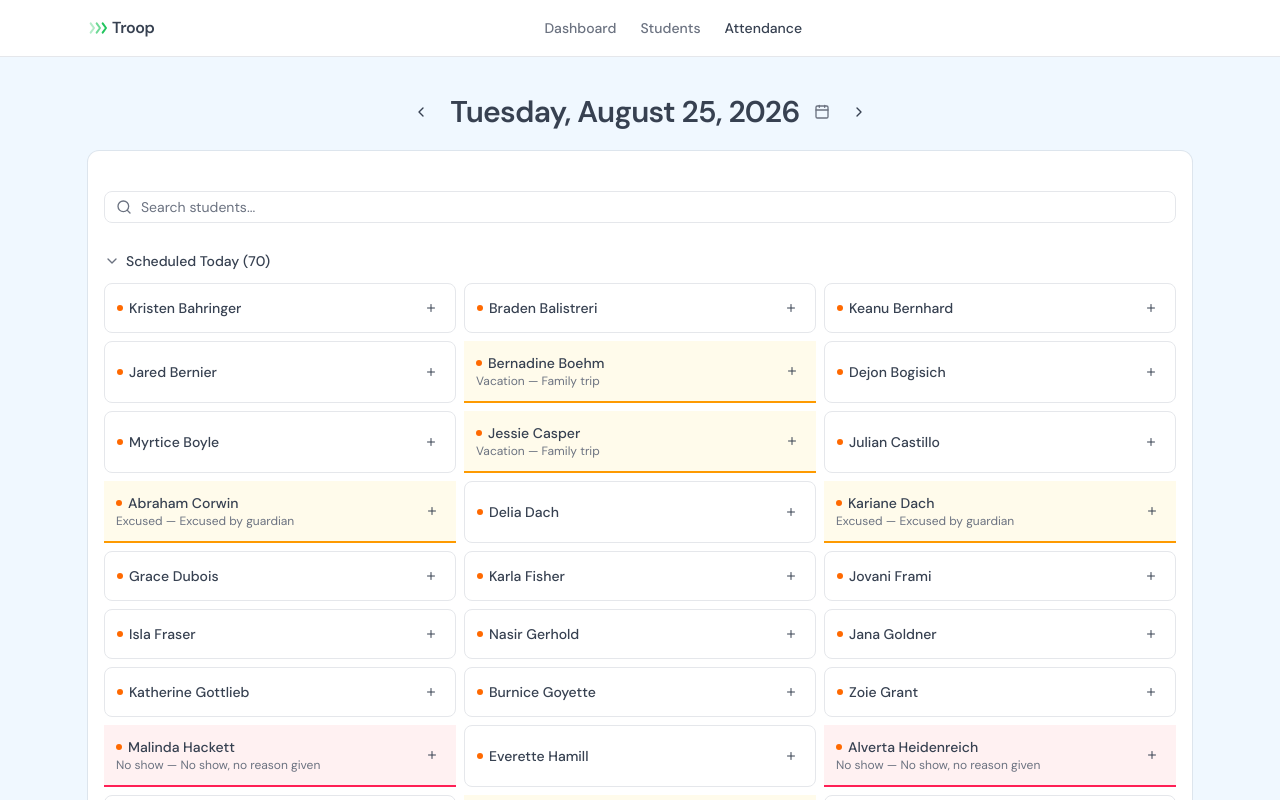
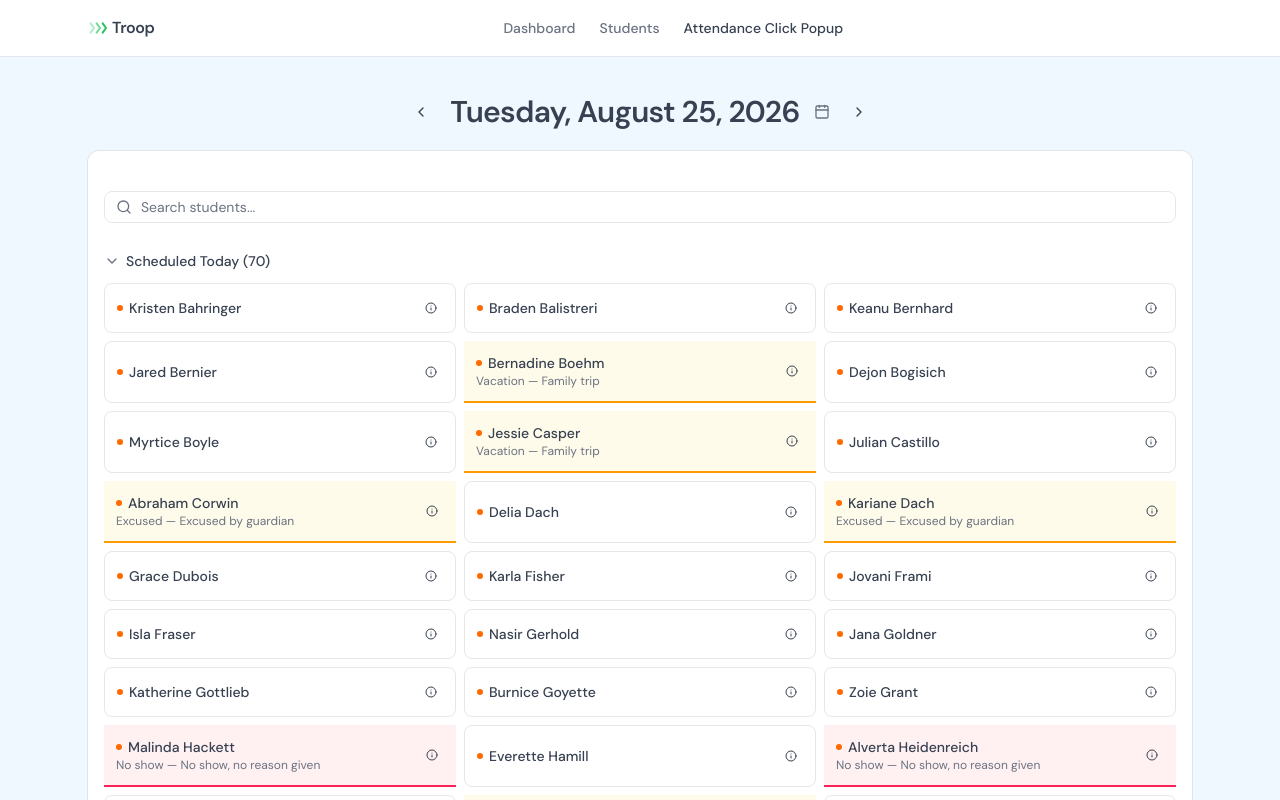
Before and after one commit to pranavkbd/troop-client, a Next.js app: page /attendance in a window 1280 px wide. Shown: the top 800 px of the page. Built offline with nearby package versions, Linux system fonts and the light colour scheme.

Commit message:
feat(attendance): add click-to-open popup roster card prototype

```diff
--- a/src/components/attendance-board.tsx
+++ b/src/components/attendance-board.tsx
@@ -5,7 +5,7 @@ import {
   CalendarIcon,
   ChevronLeftIcon,
   ChevronRightIcon,
-  PlusIcon,
+  InfoIcon,
   SearchIcon,
 } from "lucide-react";
 import { useRouter } from "next/navigation";
@@ -20,6 +20,13 @@ import {
   CollapsiblePanel,
   CollapsibleTrigger,
 } from "@/components/ui/collapsible";
+import {
+  Dialog,
+  DialogContent,
+  DialogFooter,
+  DialogHeader,
+  DialogTitle,
+} from "@/components/ui/dialog";
 import { Input } from "@/components/ui/input";
 import {
   Popover,
@@ -47,6 +54,11 @@ interface CheckedOutEntry {
   checkOutTime: string;
 }
 
+interface PickedUpEntry {
+  student: Student;
+  pickedUpTime: string;
+}
+
 export type ExcusedEntry =
   | { student: Student; kind: "excused"; reason: ExcuseReason; notes?: string }
   | { student: Student; kind: "unknown"; notes?: string };
@@ -66,7 +78,8 @@ type RosterRow =
       reason: ExcuseReason;
       notes?: string;
     }
-  | { status: "unknown"; student: Student; notes?: string };
+  | { status: "unknown"; student: Student; notes?: string }
+  | { status: "picked-up"; student: Student; pickedUpTime: string };
 
 interface AttendanceBoardProps {
   selectedDate: string;
@@ -113,6 +126,22 @@ function formatTime(date: Date) {
   const hours = date.getHours().toString().padStart(2, "0");
   const minutes = date.getMinutes().toString().padStart(2, "0");
   return `${hours}:${minutes}`;
+}
+
+function canCheckIn(status: RosterRow["status"]) {
+  return (
+    status === "not-checked-in" || status === "excused" || status === "unknown"
+  );
+}
+
+function canPickUp(status: RosterRow["status"]) {
+  return (
+    status === "not-checked-in" || status === "excused" || status === "unknown"
+  );
+}
+
+function canCheckOut(status: RosterRow["status"]) {
+  return status === "present";
 }
 
 interface RosterSectionProps {
@@ -189,7 +218,11 @@ export function AttendanceBoard({
     () =>
       new Map(initialExcusedStudents.map((entry) => [entry.student.id, entry])),
   );
+  const [pickedUp, setPickedUp] = useState<Map<string, PickedUpEntry>>(
+    () => new Map(),
+  );
   const [query, setQuery] = useState("");
+  const [popupRow, setPopupRow] = useState<RosterRow | null>(null);
 
   const buildRosterRow = useCallback(
     (student: Student): RosterRow => {
@@ -210,6 +243,14 @@ export function AttendanceBoard({
           checkInTime: presentEntry.checkInTime,
         };
       }
+      const pickedUpEntry = pickedUp.get(student.id);
+      if (pickedUpEntry) {
+        return {
+          status: "picked-up",
+          student,
+          pickedUpTime: pickedUpEntry.pickedUpTime,
+        };
+      }
       const excusedEntry = excused.get(student.id);
       if (excusedEntry) {
         if (excusedEntry.kind === "excused") {
@@ -224,7 +265,7 @@ export function AttendanceBoard({
       }
       return { status: "not-checked-in", student };
     },
-    [present, checkedOut, excused],
+    [present, checkedOut, pickedUp, excused],
   );
 
   function checkInStudent(student: Student) {
@@ -255,6 +296,24 @@ export function AttendanceBoard({
       next.set(studentId, { ...entry, checkOutTime: formatTime(new Date()) });
       return next;
     });
+  }
+
+  function pickUpStudent(student: Student) {
+    setPickedUp((prev) => {
+      const next = new Map(prev);
+      next.set(student.id, { student, pickedUpTime: formatTime(new Date()) });
+      return next;
+    });
+    setExcused((prev) => {
+      if (!prev.has(student.id)) return prev;
+      const next = new Map(prev);
+      next.delete(student.id);
+      return next;
+    });
+  }
+
+  function openInfo(studentId: string) {
+    router.push(`/students/${studentId}`);
   }
 
   const trimmedQuery = query.trim().toLowerCase();
@@ -318,13 +377,59 @@ export function AttendanceBoard({
     activeRows.length +
     inactiveRows.length;
 
+  function renderInfoButton(studentId: string) {
+    return (
+      <Button
+        variant="ghost"
+        size="icon-xs"
+        onClick={(e) => {
+          e.stopPropagation();
+          openInfo(studentId);
+        }}
+      >
+        <InfoIcon className="h-3.5 w-3.5" />
+        <span className="sr-only">Info</span>
+      </Button>
+    );
+  }
+
+  function renderCard({
+    row,
+    className,
+    children,
+  }: {
+    row: RosterRow;
+    className: string;
+    children: React.ReactNode;
+  }) {
+    return (
+      // biome-ignore lint/a11y/useSemanticElements: nests an interactive info button, so it can't itself be a <button>
+      <div
+        key={row.student.id}
+        role="button"
+        tabIndex={0}
+        onClick={() => setPopupRow(row)}
+        onKeyDown={(e) => {
+          if (e.key === "Enter" || e.key === " ") setPopupRow(row);
+        }}
+        className={cn(
+          "flex cursor-pointer items-center justify-between gap-2",
+          className,
+        )}
+      >
+        {children}
+        {renderInfoButton(row.student.id)}
+      </div>
+    );
+  }
+
   function renderRosterCard(row: RosterRow) {
     if (row.status === "present") {
-      return (
-        <div
-          key={row.student.id}
-          className="flex items-center justify-between gap-2 border-x-0 border-t-0 border-b-2 border-green-600 bg-green-50 p-3 dark:border-green-500 dark:bg-green-950/40"
-        >
+      return renderCard({
+        row,
+        className:
+          "border-x-0 border-t-0 border-b-2 border-green-600 bg-green-50 p-3 dark:border-green-500 dark:bg-green-950/40",
+        children: (
           <div className="flex flex-col">
             <span className="flex items-center gap-1.5 text-sm font-medium">
               {scheduledIds.has(row.student.id) && <ExpectedDot />}
@@ -335,23 +440,16 @@ export function AttendanceBoard({
               Checked in {row.checkInTime}
             </span>
           </div>
-          <Button
-            variant="ghost"
-            size="sm"
-            onClick={() => checkOutStudent(row.student.id)}
-          >
-            Check out
-          </Button>
-        </div>
-      );
+        ),
+      });
     }
 
     if (row.status === "checked-out") {
-      return (
-        <div
-          key={row.student.id}
-          className="flex flex-col rounded-lg border bg-muted p-3 text-muted-foreground"
-        >
+      return renderCard({
+        row,
+        className: "rounded-lg border bg-muted p-3 text-muted-foreground",
+        children: (
+          <div className="flex flex-col">
             <span className="flex items-center gap-1.5 text-sm font-medium">
               {scheduledIds.has(row.student.id) && <ExpectedDot />}
               {row.student.firstName} {row.student.lastName}
@@ -361,15 +459,33 @@ export function AttendanceBoard({
               {row.checkInTime} &ndash; {row.checkOutTime}
             </span>
           </div>
-      );
+        ),
+      });
+    }
+
+    if (row.status === "picked-up") {
+      return renderCard({
+        row,
+        className: "rounded-lg border bg-muted p-3 text-muted-foreground",
+        children: (
+          <div className="flex flex-col">
+            <span className="flex items-center gap-1.5 text-sm font-medium">
+              {scheduledIds.has(row.student.id) && <ExpectedDot />}
+              {row.student.firstName} {row.student.lastName}
+              <EnrollmentStatusBadge status={row.student.status} />
+            </span>
+            <span className="text-xs">Picked up {row.pickedUpTime}</span>
+          </div>
+        ),
+      });
     }
 
     if (row.status === "excused") {
-      return (
-        <div
-          key={row.student.id}
-          className="flex items-center justify-between gap-2 border-x-0 border-t-0 border-b-2 border-amber-500 bg-amber-50 p-3 dark:border-amber-400 dark:bg-amber-950/40"
-        >
+      return renderCard({
+        row,
+        className:
+          "border-x-0 border-t-0 border-b-2 border-amber-500 bg-amber-50 p-3 dark:border-amber-400 dark:bg-amber-950/40",
+        children: (
           <div className="flex flex-col">
             <span className="flex items-center gap-1.5 text-sm font-medium">
               {scheduledIds.has(row.student.id) && <ExpectedDot />}
@@ -381,24 +497,16 @@ export function AttendanceBoard({
               {row.notes ? ` — ${row.notes}` : ""}
             </span>
           </div>
-          <Button
-            variant="ghost"
-            size="icon-xs"
-            onClick={() => checkInStudent(row.student)}
-          >
-            <PlusIcon className="h-3.5 w-3.5" />
-            <span className="sr-only">Check in</span>
-          </Button>
-        </div>
-      );
+        ),
+      });
     }
 
     if (row.status === "unknown") {
-      return (
-        <div
-          key={row.student.id}
-          className="flex items-center justify-between gap-2 border-x-0 border-t-0 border-b-2 border-rose-500 bg-rose-50 p-3 dark:border-rose-400 dark:bg-rose-950/40"
-        >
+      return renderCard({
+        row,
+        className:
+          "border-x-0 border-t-0 border-b-2 border-rose-500 bg-rose-50 p-3 dark:border-rose-400 dark:bg-rose-950/40",
+        children: (
           <div className="flex flex-col">
             <span className="flex items-center gap-1.5 text-sm font-medium">
               {scheduledIds.has(row.student.id) && <ExpectedDot />}
@@ -409,38 +517,21 @@ export function AttendanceBoard({
               No show{row.notes ? ` — ${row.notes}` : ""}
             </span>
           </div>
-          <Button
-            variant="ghost"
-            size="icon-xs"
-            onClick={() => checkInStudent(row.student)}
-          >
-            <PlusIcon className="h-3.5 w-3.5" />
-            <span className="sr-only">Check in</span>
-          </Button>
-        </div>
-      );
+        ),
+      });
     }
 
-    return (
-      <div
-        key={row.student.id}
-        className="flex items-center justify-between gap-2 rounded-lg border bg-card p-3"
-      >
+    return renderCard({
+      row,
+      className: "rounded-lg border bg-card p-3",
+      children: (
         <span className="flex items-center gap-1.5 text-sm font-medium">
           {scheduledIds.has(row.student.id) && <ExpectedDot />}
           {row.student.firstName} {row.student.lastName}
           <EnrollmentStatusBadge status={row.student.status} />
         </span>
-        <Button
-          variant="ghost"
-          size="icon-xs"
-          onClick={() => checkInStudent(row.student)}
-        >
-          <PlusIcon className="h-3.5 w-3.5" />
-          <span className="sr-only">Check in</span>
-        </Button>
-      </div>
-    );
+      ),
+    });
   }
 
   return (
@@ -527,6 +618,65 @@ export function AttendanceBoard({
           )}
         </CardContent>
       </Card>
+
+      <Dialog
+        open={popupRow !== null}
+        onOpenChange={(open) => {
+          if (!open) setPopupRow(null);
+        }}
+      >
+        <DialogContent>
+          {popupRow && (
+            <>
+              <DialogHeader>
+                <DialogTitle>
+                  {popupRow.student.firstName} {popupRow.student.lastName}
+                </DialogTitle>
+              </DialogHeader>
+              <DialogFooter>
+                <div className="grid w-full grid-cols-3 items-center gap-2">
+                  <div className="flex justify-start">
+                    <Button
+                      disabled={!canCheckOut(popupRow.status)}
+                      className="bg-slate-500 text-white hover:bg-slate-600"
+                      onClick={() => {
+                        checkOutStudent(popupRow.student.id);
+                        setPopupRow(null);
+                      }}
+                    >
+                      Check out
+                    </Button>
+                  </div>
+                  <div className="flex justify-center">
+                    <Button
+                      disabled={!canPickUp(popupRow.status)}
+                      className="bg-amber-500 text-white hover:bg-amber-600"
+                      onClick={() => {
+                        pickUpStudent(popupRow.student);
+                        setPopupRow(null);
+                      }}
+                    >
+                      Pick up
+                    </Button>
+                  </div>
+                  <div className="flex justify-end">
+                    <Button
+                      disabled={!canCheckIn(popupRow.status)}
+                      className="bg-green-600 text-white hover:bg-green-700"
+                      onClick={() => {
+                        checkInStudent(popupRow.student);
+                        setPopupRow(null);
+                      }}
+                    >
+                      Check in
+                    </Button>
+                  </div>
+                </div>
+              </DialogFooter>
+            </>
+          )}
+        </DialogContent>
+      </Dialog>
     </div>
   );
 }
--- a/src/components/site-header.tsx
+++ b/src/components/site-header.tsx
@@ -9,7 +9,7 @@ import { cn } from "@/lib/utils";
 const links = [
   { href: "/", label: "Dashboard" },
   { href: "/students", label: "Students" },
-  { href: "/attendance", label: "Attendance" },
+  { href: "/attendance", label: "Attendance Click Popup" },
 ];
 
 export function SiteHeader() {
```
Lines whose indentation alone changed are shown as unchanged.
